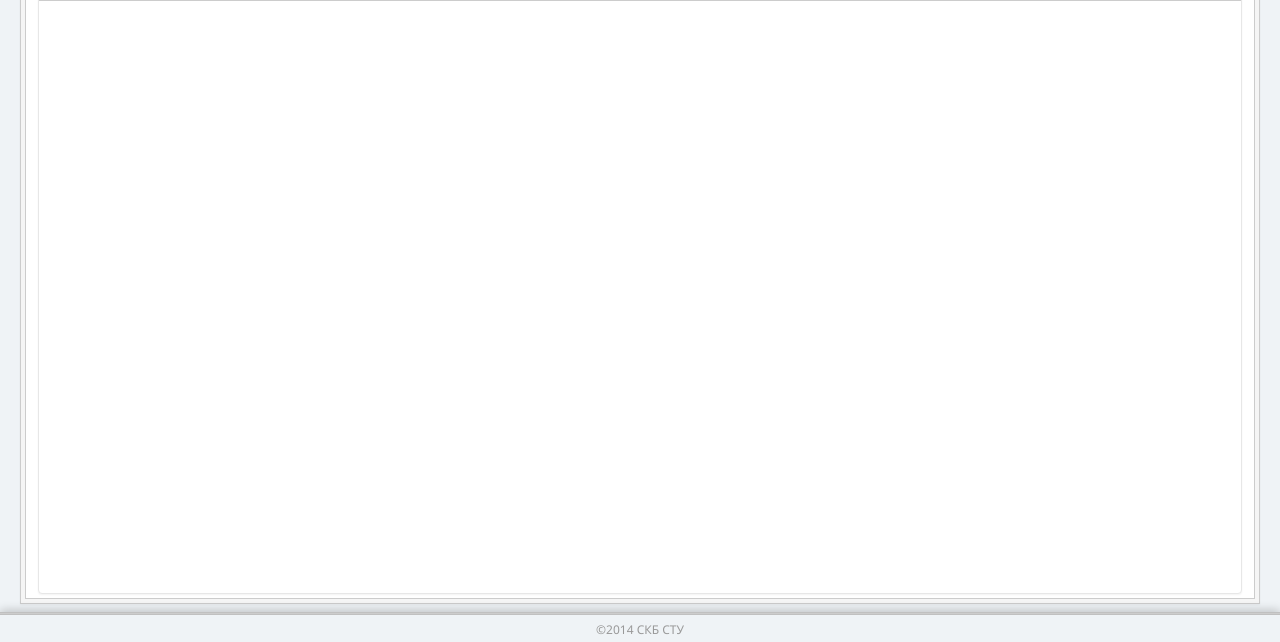
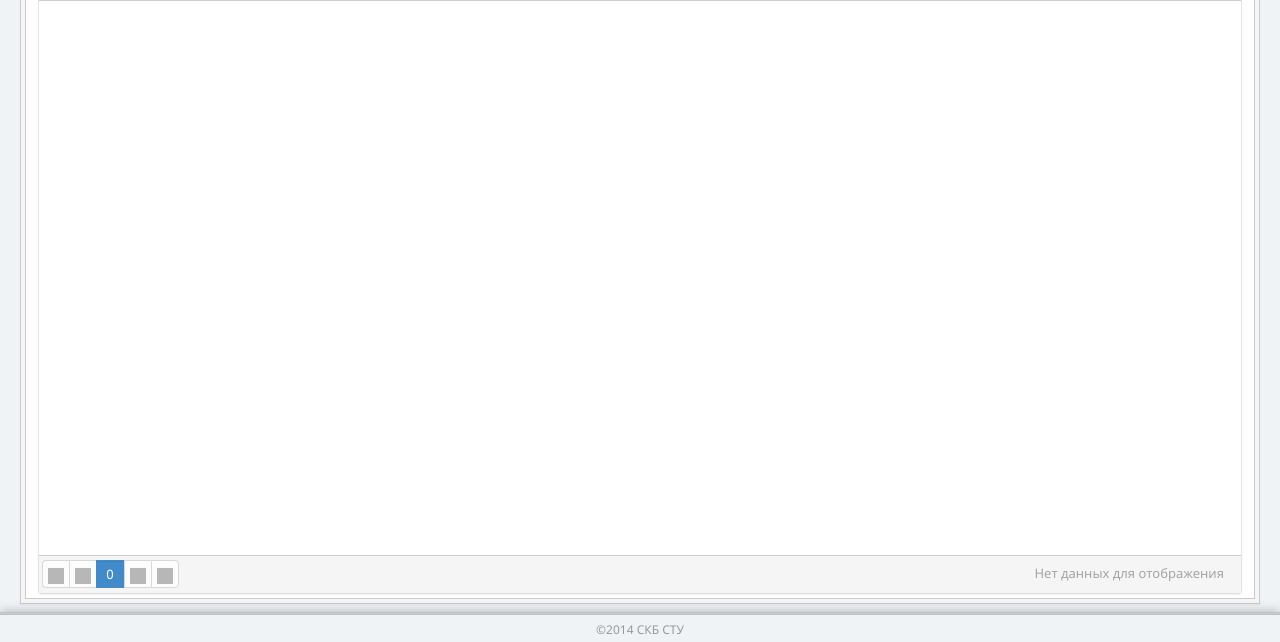
Before and after one commit to MuradGasanov/bdis, a Django app: template main/templates/admin.html in a window 1280 px wide. Shown: the part 158-800 px from the top of the page. Run offline with Django 3.2, Linux system fonts and the light colour scheme; the template is opened without the code that fills it, so the values that code supplies are empty; parts of the project's set-up code (start-up, migrations or seed data) failed here and were passed over; some libraries are stand-ins or nearby versions; grey boxes are pictures that could not be loaded.

Commit message:
рефакторинг, разбиение списка ИС по страницам

```diff
--- a/main/models.py
+++ b/main/models.py
@@ -65,6 +65,9 @@ class IntellectualProperty(models.Model):
     authors = models.ManyToManyField(Authors, null=True)
     tags = models.ManyToManyField(Tags, null=True)
 
+    class Meta:
+        ordering = ["-intellectual_property_id"]
+
 
 class DownloadDir(models.Model):
     download_dir_id = models.AutoField(primary_key=True)
--- a/main/static/css/admin.css
+++ b/main/static/css/admin.css
@@ -47,3 +47,9 @@ li.k-file div.file-wrapper { position: relative; height: 65px; }
 #change_intellectual_property_window button.k-button.k-upload-selected { display: none }
 
 span.logout { margin: 7px !important; }
+
+.k-grid-filter.k-state-active {
+    border-color: #428bca !important;
+    color: white !important;
+    background-color: #428bca !important;
+}
--- a/main/static/js/admin.js
+++ b/main/static/js/admin.js
@@ -224,7 +224,12 @@ var API_BASE_URL = "api/",
             },
             select: function (e) {
                 var height = GRID_HEIGHT;
-                height = height - 63;
+                var $this = $(e.item);
+                if ($this.hasClass("grid-pager")) {
+                    height = height - 34 /*toolbar*/ - 30 /*grid-header*/ - 38 /*pager*/;
+                } else {
+                    height = height - 34 /*toolbar*/ - 30 /*grid-header*/;
+                }
                 $(e.contentElement).find("div.k-grid-content").css("height", height + "px");
             }
         });
@@ -1010,20 +1015,21 @@ var API_BASE_URL = "api/",
                         type: "POST"
                     },
                     parameterMap: function (options, operation) {
+//                        console.log(options, operation);
                         if (operation !== "read" && options) {
-                            if (operation == "create" || operation == "update") {
-                                if (Object.prototype.toString.call(options.doc_type) == "[object Array]") {
-                                    options.doc_type = options.doc_type[0];
-                                }
-                                if (Object.prototype.toString.call(options.direction) == "[object Array]") {
-                                    options.direction = options.direction[0];
-                                }
-                            }
-                            return {item: kendo.stringify(options)};
+                            return {item: kendo.stringify(
+                                {intellectual_property_id: options.intellectual_property_id}
+                            )};
+                        } else if (operation == "read" && options) {
+                            return {options: kendo.stringify(options)};
                         }
                     }
                 },
+                pageSize: 20,
+                serverPaging: true,
                 schema: {
+                    data: "items",
+                    total: "total",
                     model: {
                         id: "intellectual_property_id",
                         fields: {
@@ -1040,11 +1046,35 @@ var API_BASE_URL = "api/",
                     n.close();
                 }
             },
+            pageable: {
+                messages: {
+                    display: "Показано {0}-{1} из {2} записей",
+                    empty: "Нет данных для отображения",
+                    first: "Первая страница",
+                    itemsPerPage: "записей на странице",
+                    last: "Последняя страница",
+                    next: "Следующая страница",
+                    of: "из {0}",
+                    page: "Страница",
+                    previous: "Предыдущая страница",
+                    refresh: "Обновить"
+                }
+            },
             toolbar: [
                 { template: kendo.template($("#intellectual_property_header_template").html()) }
             ],
             height: GRID_HEIGHT,
             sortable: true,
+            filterable: { extra: false,
+                operators: { string: { contains: "Содержат" } },
+                messages: {
+                    info: "Показать записи, которые:",
+                    and: "и",
+                    or: "или",
+                    filter: "Применить",
+                    clear: "Очистить"
+                }
+            },
             editable: {
                 mode: "inline",
                 confirmation: "Вы уверены, что хотите удалить запись?",
@@ -1054,19 +1084,19 @@ var API_BASE_URL = "api/",
             detailTemplate: kendo.template($("#intellectual_property_detail_template").html()),
             detailInit: intellectual_property_detail_init,
             columns: [
-                { field: "code", title: "Код", width: 150},
-                { field: "name", title: "Наименование", width: 300},
-                { field: "doc_type", title: "Тип", width: 150,
+                { field: "code", title: "Код", width: 150, filterable: true},
+                { field: "name", title: "Наименование", width: 300, filterable: true},
+                { field: "doc_type", title: "Тип", width: 150, filterable: false,
                     template: "#if (doc_type) if (doc_type.name) {# #=doc_type.name# # } #"},
-                { field: "end_date", title: "Срок действия истекает", width: 150,
+                { field: "end_date", title: "Срок действия истекает", width: 150, filterable: false,
                     template: "#if (end_date) {# #=kendo.toString(new Date(end_date), 'dd.MM.yyyy')# #} #"},
-                { field: "direction", title: "Направление",
+                { field: "direction", title: "Направление", filterable: false,
                     template: "#if (direction) if (direction.name) {# #=direction.name# # } #"},
-                { field: "authors", title: "Авторы",
+                { field: "authors", title: "Авторы", filterable: false,
                     template: "#var fio=[];for(var i=0;i<authors.length;i++){fio.push(authors[i].name);}#" +
                         "#=fio.join(', ')#"
                 },
-                { field: "tags", title: "Ключевые слова",
+                { field: "tags", title: "Ключевые слова", filterable: false,
                     template: "#var tag=[];for(var i=0;i<tags.length;i++){tag.push(tags[i].name);}#" +
                         " #=tag.join(', ')#"
                 },
@@ -1089,24 +1119,23 @@ var API_BASE_URL = "api/",
                                     $file_uploader._renderInitialFiles(data);
                                     intellectual_property_model.set("intellectual_property_id", dataItem.intellectual_property_id);
                                     intellectual_property_model.set("name", "");
+                                    intellectual_property_model.set("name", dataItem.name);
                                     intellectual_property_model.set("code", "");
+                                    intellectual_property_model.set("code", dataItem.code);
                                     intellectual_property_model.set("doc_type", "");
+                                    intellectual_property_model.set("doc_type", dataItem.doc_type.doc_type_id);
                                     intellectual_property_model.set("direction", "");
-                                    intellectual_property_model.set("tags", "");
-                                    intellectual_property_model.set("name", dataItem.name);
-                                    intellectual_property_model.set("code", dataItem.code);
+                                    intellectual_property_model.set("direction", dataItem.direction.direction_id);
                                     $start_date.value(date_parser(dataItem.start_date));
                                     $public_date.value(date_parser(dataItem.public_date));
                                     $end_date.value(date_parser(dataItem.end_date));
-                                    intellectual_property_model.set("doc_type", dataItem.doc_type.doc_type_id);
-                                    intellectual_property_model.set("direction", dataItem.direction.direction_id);
                                     var authors = [], tags = [], i;
                                     for (i = 0; i < dataItem.tags.length; i++) {
                                         tags += dataItem.tags[i].name + ", ";
                                     }
+                                    intellectual_property_model.set("tags", "");
                                     intellectual_property_model.set("tags", tags);
                                     for (i = 0; i < dataItem.authors.length; i++) authors.push(dataItem.authors[i].author_id);
-                                    console.log("authors ",authors);
                                     authors_multiselect.dataSource.filter({});
                                     authors_multiselect.value(authors);
                                     intellectual_property_window.center().open();
@@ -1190,7 +1219,7 @@ var API_BASE_URL = "api/",
                 placeholder: "Выберите авторов...",
                 dataTextField: "name",
                 dataValueField: "author_id",
-                itemTemplate: '<span class="k-state-default"><b>#:data.name#</b>#if(data.department!=null){ #<p><i>#:data.department#</i></p># } #</span>',
+                itemTemplate: '<span class="k-state-default"><b>#:data.name#</b>#if(data.department){ #<p><i>#:data.department#</i></p># } #</span>',
                 dataSource: authors_multiselect_data_source,
                 addAuthor: function (newAuthor) { //Добавить нового автора "из строки"
                     var that = authors_multiselect;
@@ -1386,33 +1415,33 @@ var API_BASE_URL = "api/",
         });
 
         function check_response_intellectual_property(d) {
-            var data = intellectual_property.dataSource;
-            var item = data.get(d.intellectual_property_id);
-            if (item) {
-                item.name = d.name;
-                item.code = d.code;
-                item.doc_type = d.doc_type;
-                item.direction = d.direction;
-                item.authors = d.authors;
-                item.tags = d.tags;
-                item.start_date = d.start_date;
-                item.public_date = d.public_date;
-                item.end_date = d.end_date;
-            } else {
-                item = {
-                    intellectual_property_id: d.intellectual_property_id,
-                    name: d.name,
-                    code: d.code,
-                    doc_type: d.doc_type,
-                    direction: d.direction,
-                    authors: d.authors,
-                    tags: d.tags,
-                    start_date: d.start_date,
-                    public_date: d.public_date,
-                    end_date: d.end_date
-                };
-                data.add(item);
-            }
+//            var data = intellectual_property.dataSource;
+//            var item = data.get(d.intellectual_property_id);
+//            if (item) {
+//                item.name = d.name;
+//                item.code = d.code;
+//                item.doc_type = d.doc_type;
+//                item.direction = d.direction;
+//                item.authors = d.authors;
+//                item.tags = d.tags;
+//                item.start_date = d.start_date;
+//                item.public_date = d.public_date;
+//                item.end_date = d.end_date;
+//            } else {
+//                item = {
+//                    intellectual_property_id: d.intellectual_property_id,
+//                    name: d.name,
+//                    code: d.code,
+//                    doc_type: d.doc_type,
+//                    direction: d.direction,
+//                    authors: d.authors,
+//                    tags: d.tags,
+//                    start_date: d.start_date,
+//                    public_date: d.public_date,
+//                    end_date: d.end_date
+//                };
+//                data.add(item);
+//            }
             $file_uploader.options.intellect_prop_id = d.intellectual_property_id;
             var is_upload = $("#change_intellectual_property_window button.k-button.k-upload-selected").click();
             if (is_upload.length == 0) {
@@ -1424,7 +1453,8 @@ var API_BASE_URL = "api/",
 //            $reload_tags.click();
 
             n.close();
-            intellectual_property.refresh();
+//            intellectual_property.refresh();
+            intellectual_property.dataSource.read();
 //            intellectual_property_window.close();
         }
 
@@ -1456,7 +1486,7 @@ var API_BASE_URL = "api/",
         }
 
         function date_parser(date) {
-            if (date.length > 0) {
+            if (date) {
                 return new Date(date);
             } else {
                 return "";
--- a/main/templates/admin.html
+++ b/main/templates/admin.html
@@ -17,10 +17,10 @@
     <div id="tab_strip">
             <ul>
                 <li >
-                    <i class="fa fa-home"></i> Подразделение
+                    <i class="fa fa-home grid"></i> Подразделение
                 </li>
                 <li>
-                    <i class="fa fa-group"></i> Авторы
+                    <i class="fa fa-group grid"></i> Авторы
                 </li>
 {#                <li>#}
 {#                    <i class="fa fa-list"></i> Виды интеллектуальных прав#}
@@ -31,7 +31,7 @@
 {#                <li>#}
 {#                    <i class="fa fa-tags"></i> Ключевые слова#}
 {#                </li>#}
-                <li class="k-state-active">
+                <li class="k-state-active grid-pager">
                     <i class="fa fa-lightbulb-o"></i> База интелектуальной собственности
                 </li>
             </ul>
```
Also changed, not shown: main/views.py (+12 -3 lines).
